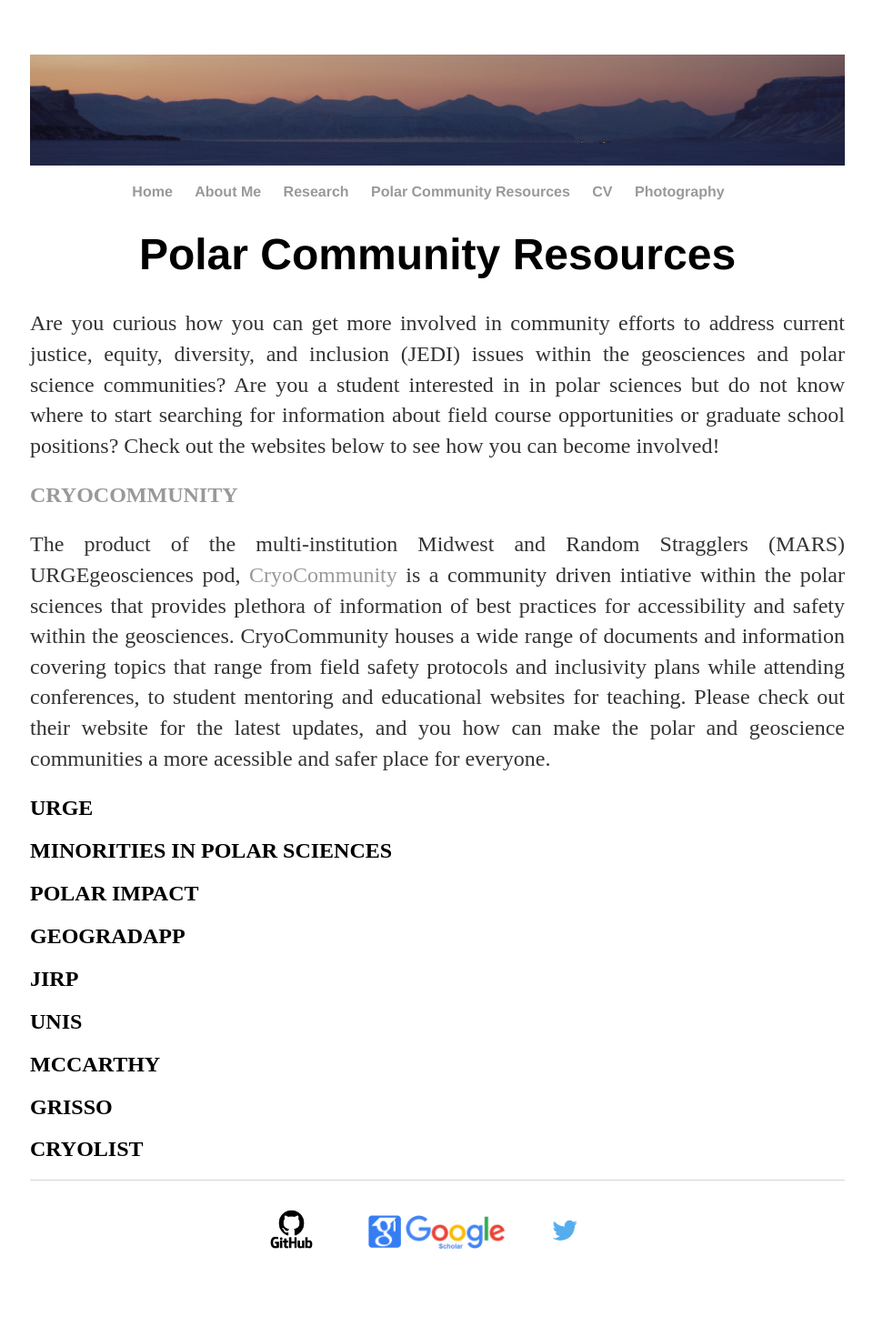
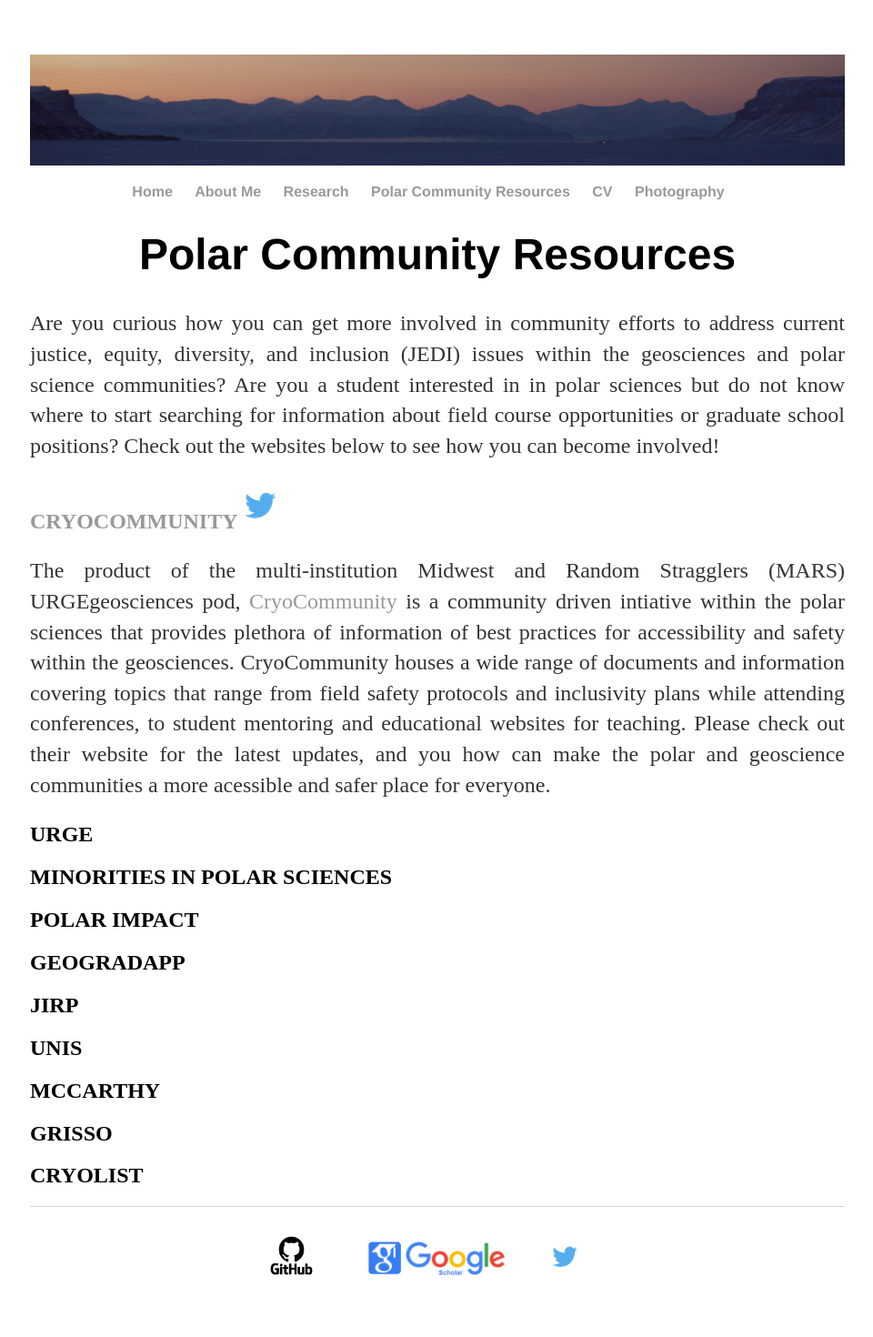
Before and after one commit to Cbarnett207/CBarnett207.github.io, a Jekyll site: the page built from community/index.html, in a window 1280 px wide. Shown: the whole page at 91% size, without its empty margins (159-1119 px from the left). Built offline with Jekyll 4.4.1, drawn with Linux system fonts in a browser that asks for light colours; before the commit the page ends 1441 px from its top, so only the background shows below that.

Commit message:
Update index.html

```diff
--- a/community/index.html
+++ b/community/index.html
@@ -8,7 +8,8 @@ title: Cody Barnett, M.S. | Community
     geosciences and polar science communities?
     Are you a student interested in in polar sciences but do not know where to start searching for information about field course
     opportunities or graduate school positions? Check out the websites below to see how you can become involved!</p></div>
-    <h2><a href="https://cryocommunity.org/" style="text-decoration:none">CRYOCOMMUNITY</a></h2>
+    <h2><a href="https://cryocommunity.org/" style="text-decoration:none">CRYOCOMMUNITY<img src="/images/Twitter_logo.png" width="50pt" alt="GitHub logo"/>&nbsp;&nbsp;</a>
+					</h2>
       <div align="left">
 	      <p align="justify">The product of the multi-institution Midwest and Random Stragglers (MARS) URGEgeosciences pod,
 		      <a href="https://cryocommunity.org/" style="text-decoration:none">CryoCommunity</a> is a community driven
```
